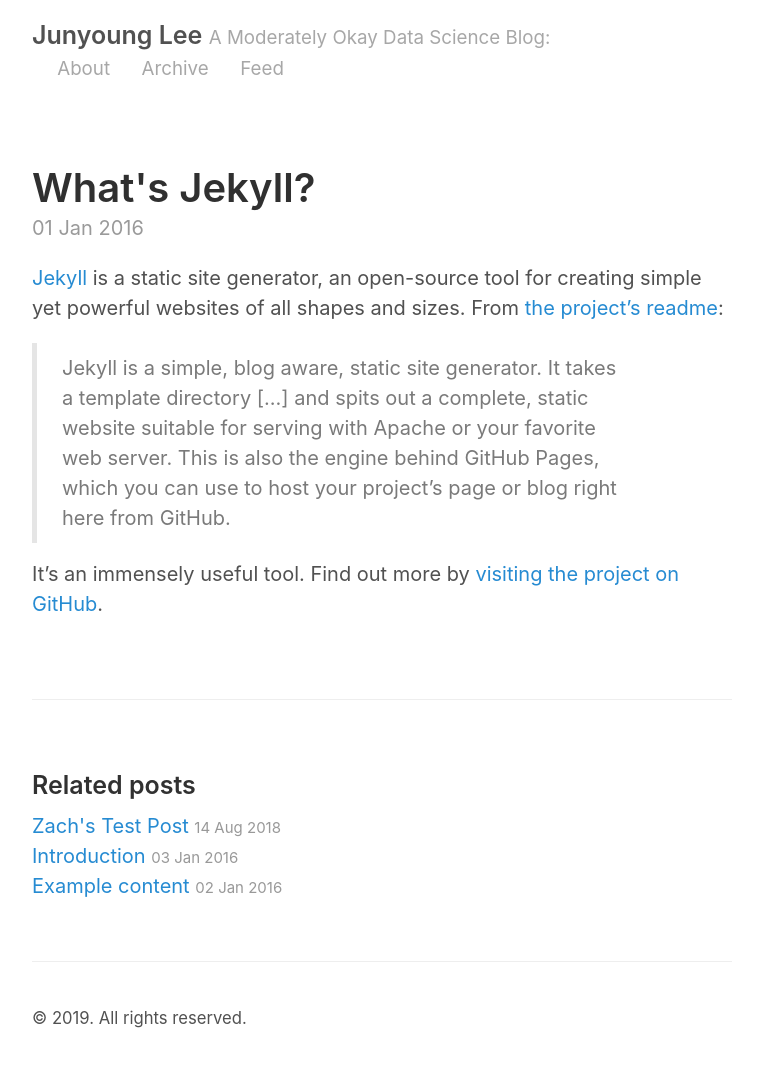
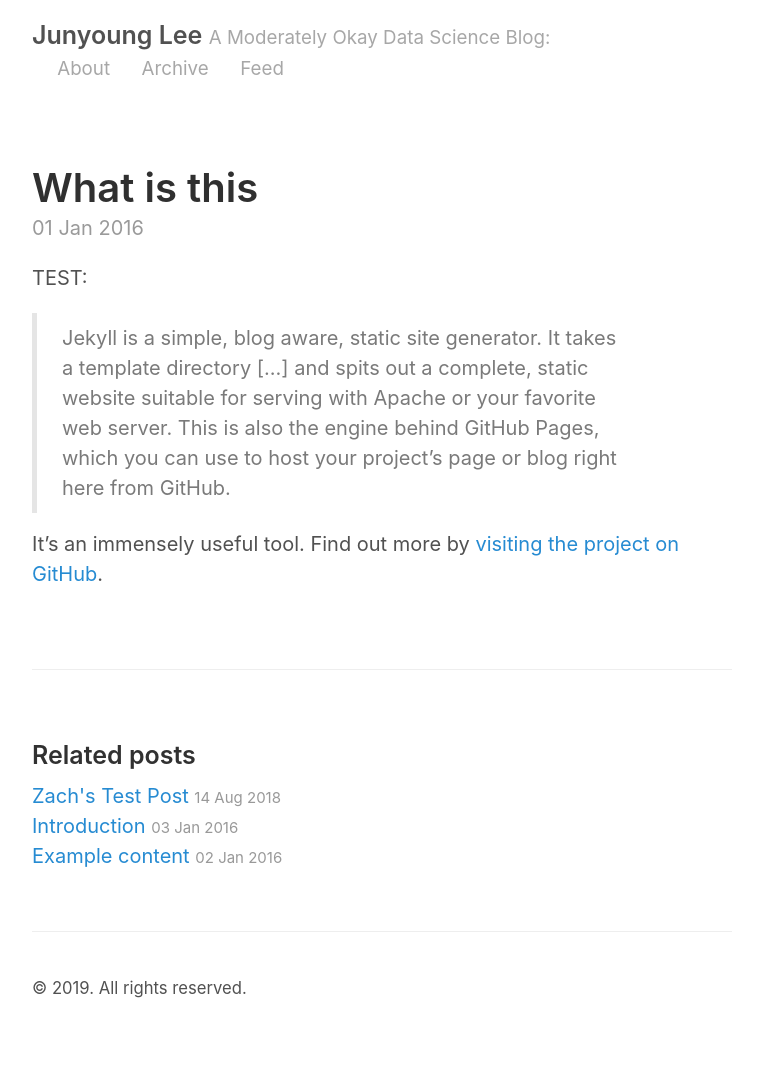
Before and after one commit to junyoung0218/Junyoung.github.io, a Jekyll site: the page built from _posts/2016-01-01-whats-jekyll.md, in a window 1280 px wide. Shown: the whole page, without its empty margins (258-1021 px from the left). Built offline with Jekyll 4.4.1, drawn with Linux system fonts in a browser that asks for light colours; after the commit the page ends 1042 px from its top, so only the background shows below that.

Commit message:
Change in whats-jekyll.md
what is this

```diff
--- a/_posts/2016-01-01-whats-jekyll.md
+++ b/_posts/2016-01-01-whats-jekyll.md
@@ -1,9 +1,9 @@
 ---
 layout: post
-title: What's Jekyll?
+title: What is this
 ---
 
-[Jekyll](http://jekyllrb.com) is a static site generator, an open-source tool for creating simple yet powerful websites of all shapes and sizes. From [the project's readme](https://github.com/jekyll/jekyll/blob/master/README.markdown):
+TEST:
 
 > Jekyll is a simple, blog aware, static site generator. It takes a template directory [...] and spits out a complete, static website suitable for serving with Apache or your favorite web server. This is also the engine behind GitHub Pages, which you can use to host your project’s page or blog right here from GitHub.
 
```
